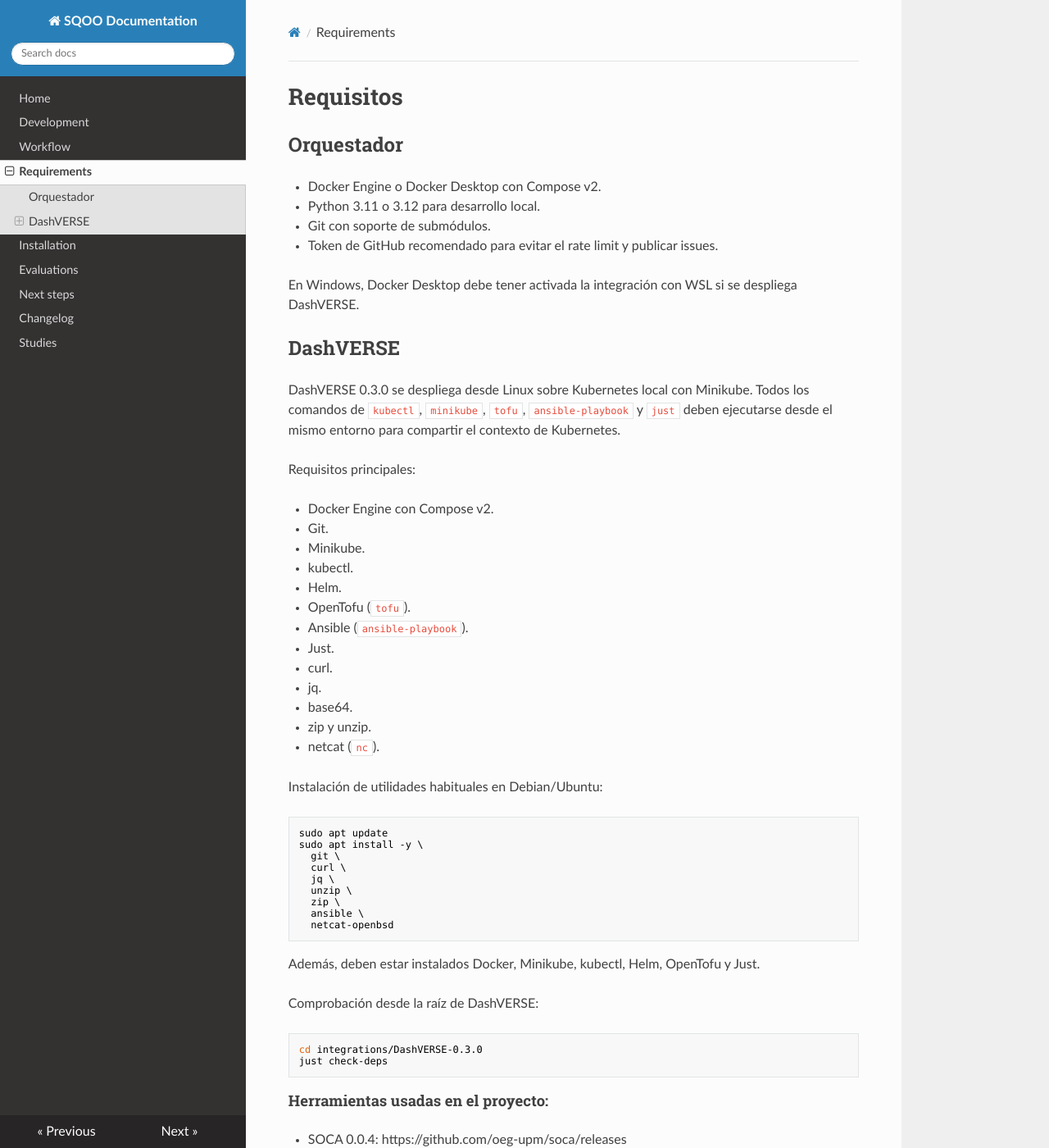
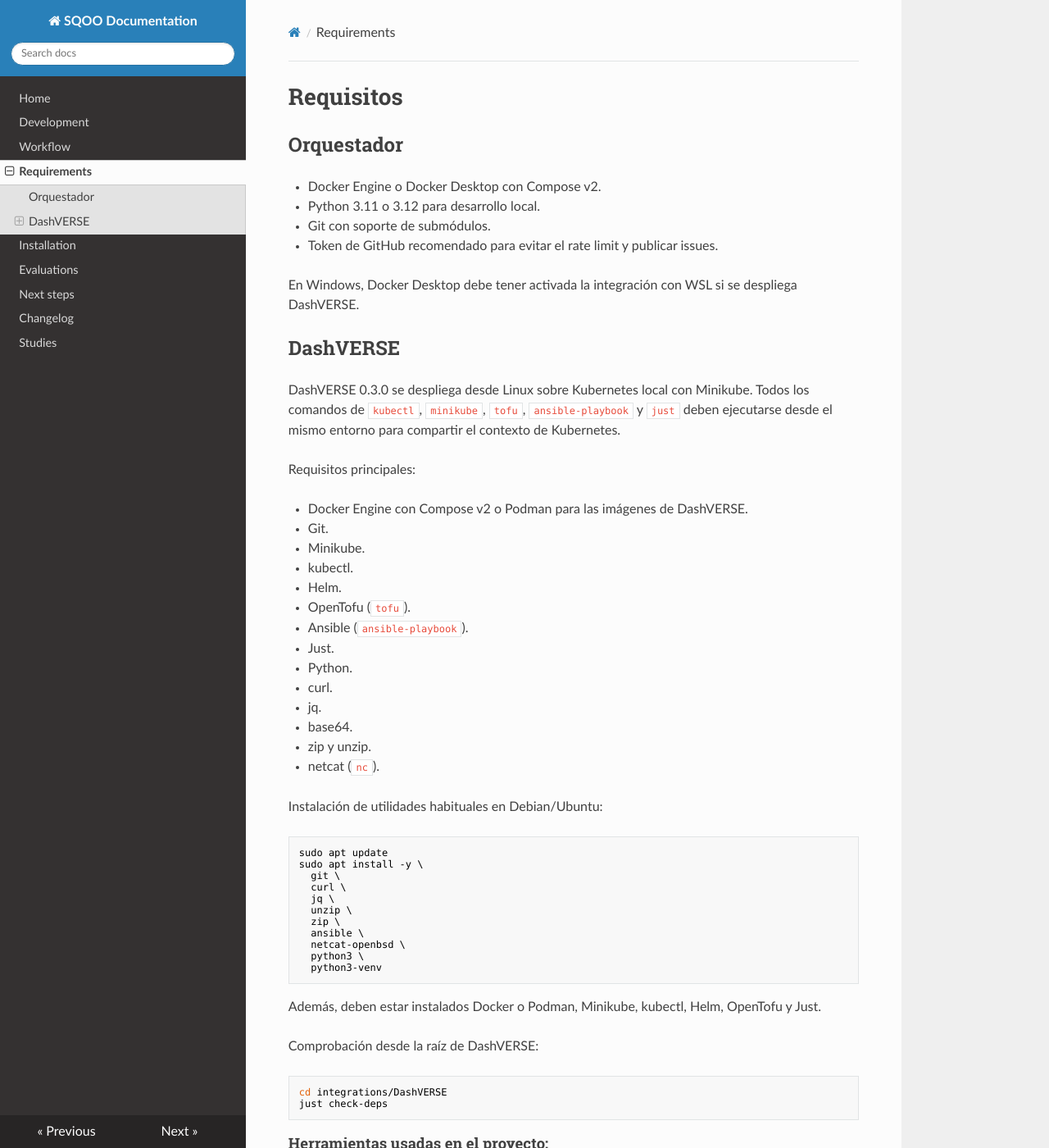
Before and after one commit to SergioZSZ/Software-Quality-Observatory-Orchestrator-TFG, an MkDocs documentation site: the page built from docs/requisitos.md, in a window 1280 px wide and 1400 px high. Shown: the whole window at 82% size. Built offline with MkDocs 1.6.1, drawn with Linux system fonts in a browser that asks for light colours; nearby versions of some CDN libraries.

````diff
--- a/docs/requisitos.md
+++ b/docs/requisitos.md
@@ -15,7 +15,7 @@ DashVERSE 0.3.0 se despliega desde Linux sobre Kubernetes local con Minikube. To
 
 Requisitos principales:
 
-- Docker Engine con Compose v2.
+- Docker Engine con Compose v2 o Podman para las imágenes de DashVERSE.
 - Git.
 - Minikube.
 - kubectl.
@@ -23,6 +23,7 @@ Requisitos principales:
 - OpenTofu (`tofu`).
 - Ansible (`ansible-playbook`).
 - Just.
+- Python.
 - curl.
 - jq.
 - base64.
@@ -40,15 +41,17 @@ sudo apt install -y \
   unzip \
   zip \
   ansible \
-  netcat-openbsd
+  netcat-openbsd \
+  python3 \
+  python3-venv
 ```
 
-Además, deben estar instalados Docker, Minikube, kubectl, Helm, OpenTofu y Just.
+Además, deben estar instalados Docker o Podman, Minikube, kubectl, Helm, OpenTofu y Just.
 
 Comprobación desde la raíz de DashVERSE:
 
 ```bash
-cd integrations/DashVERSE-0.3.0
+cd integrations/DashVERSE
 just check-deps
 ```
 
````
Also changed, not shown: CHANGELOG.md (+1 -0 lines), README.md (+11 -6 lines), docs/instalacion.md (+4 -2 lines), 4 other files.
